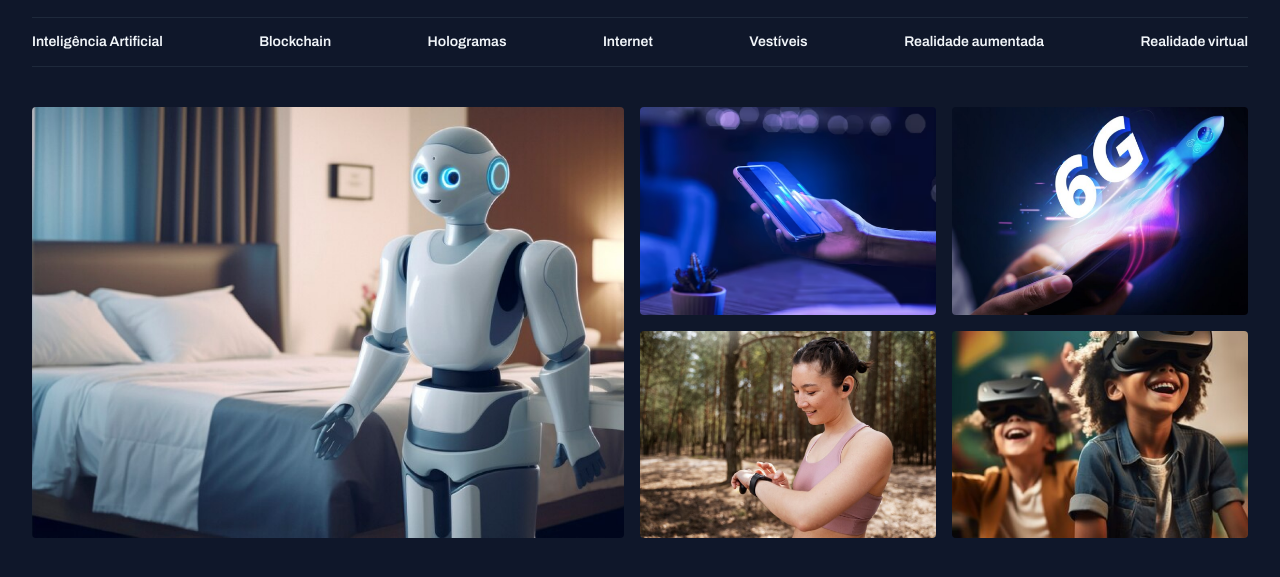
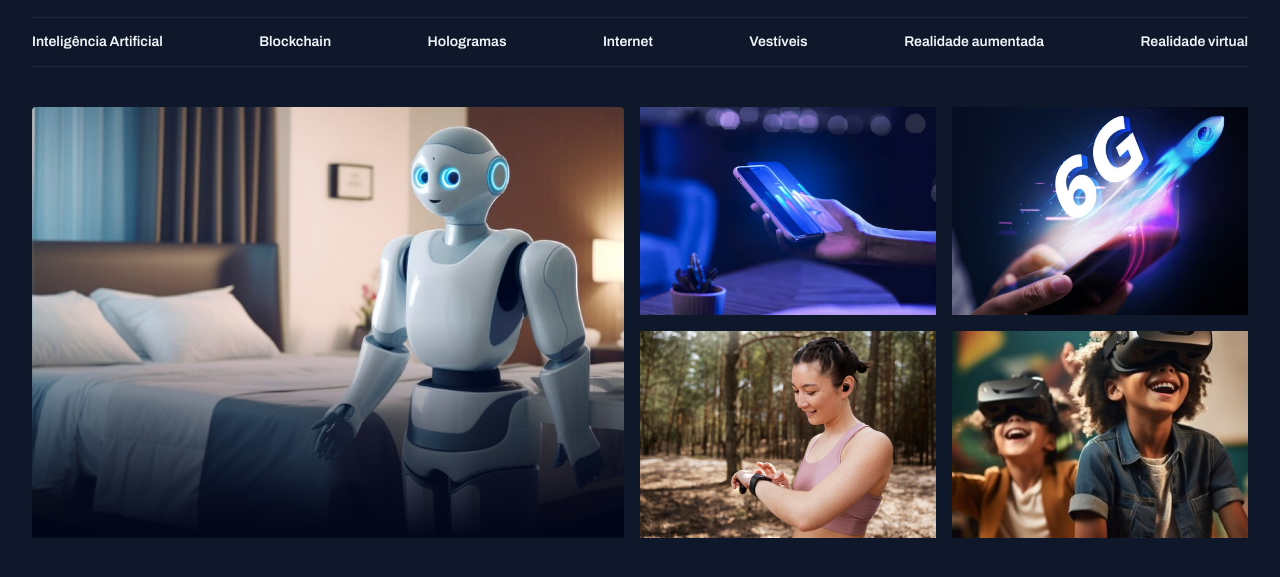
Before and after one commit to ingritedaiane/PORTAL-DE-NOTICIAS, a plain HTML site: page index.html in a window 1280 px wide. Shown: the part 43-620 px from the top of the page. Drawn offline with Linux system fonts and the light colour scheme.

Commit message:
add background degrade

```diff
--- a/index.html
+++ b/index.html
@@ -36,7 +36,7 @@
     </header>
     <main class=" grid conteiner">
         <section id="featured" class="grid grid-flow-col gap-16">
-            <div>
+            <div class="cards">
                 <img src="assets/images/Image 01.png" alt="imagem de um robo em ambiente domestico">
             </div>
 
--- a/styles/section.css
+++ b/styles/section.css
@@ -2,6 +2,23 @@
     img {
         height: 100%;
         object-fit: cover;
-        border-radius: 0.4rem;
     }
 }
+
+.cards {
+    border-radius: 0.4rem;
+    position: relative;
+    overflow: hidden;
+
+    &::before {
+        content: "";
+        position: absolute;
+        inset: 0;
+        top: 50%;
+        background: linear-gradient(
+            180deg,
+            transparent 0%,
+            #020617 100%
+        );
+    }
+}
```
